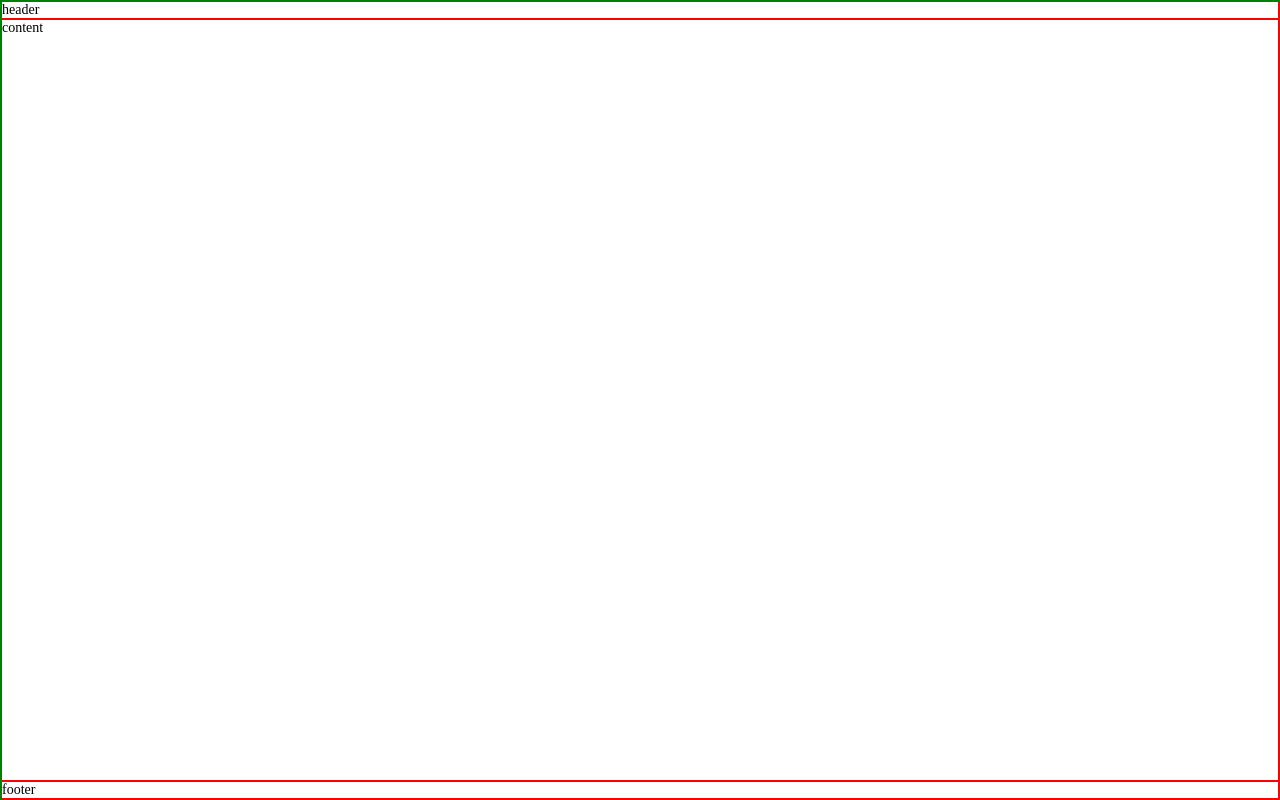
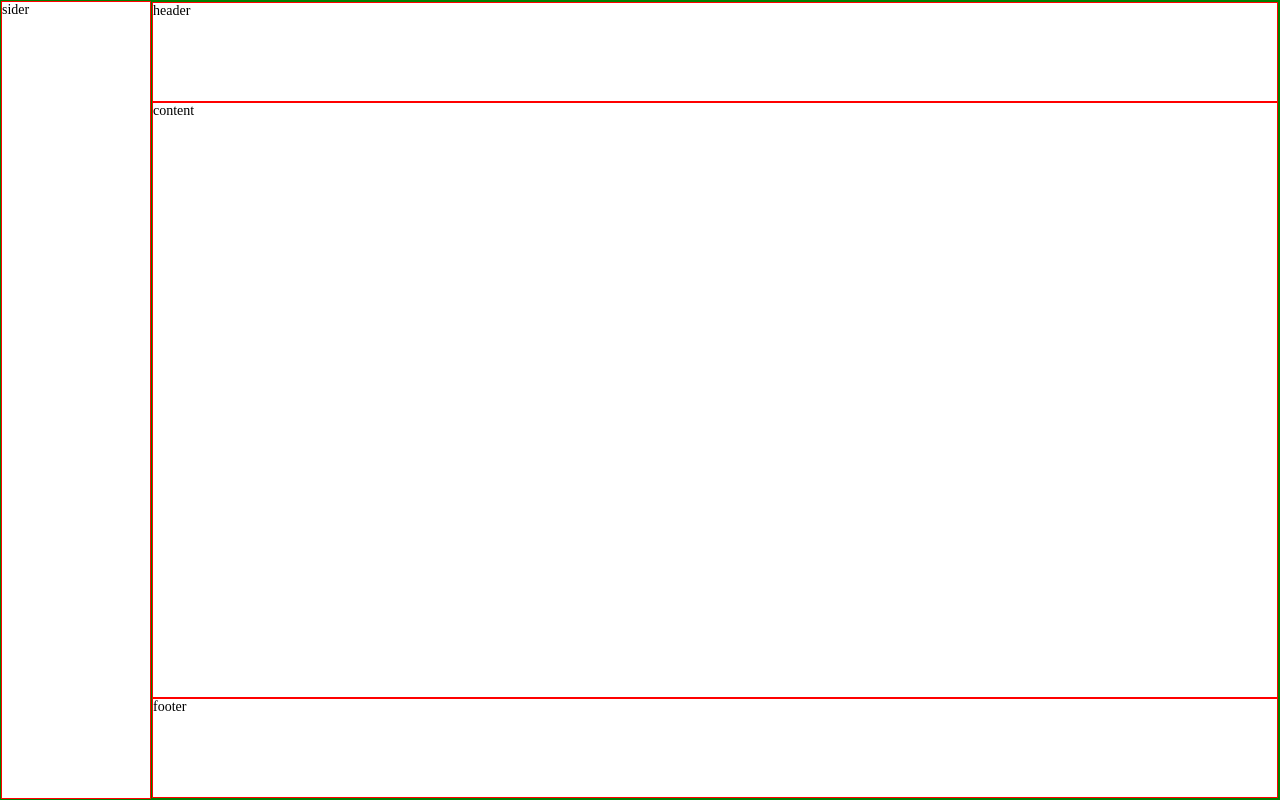
Before and after one commit to doria76593/vue2-lunzi, a Vue app: page / in a window 1280 px wide. Built offline with nearby package versions, Linux system fonts and the light colour scheme.

Commit message:
布局基本完成2，加上了sider为子元素

```diff
--- a/src/content.vue
+++ b/src/content.vue
@@ -6,6 +6,7 @@
 
 <script>
 export default {
+  name: 'gContent',
   data() {
     return {}
   },
@@ -15,7 +16,7 @@ export default {
 </script>
 
 <style scoped lang="scss">
-.content{
+.content {
   flex-grow: 1;
 }
 </style>
--- a/src/cs/demo2.vue
+++ b/src/cs/demo2.vue
@@ -1,8 +1,16 @@
 <template>
-  <g-layout style="height:100vh">
+  <!-- <g-layout style="height:100vh">
     <g-header class="demo">header</g-header>
     <g-content class="demo">content</g-content>
     <g-footer class="demo">footer</g-footer>
+  </g-layout> -->
+  <g-layout style="height: 100vh;">
+    <g-sider class="demo">sider</g-sider>
+    <g-layout>
+      <g-header class="demo">header</g-header>
+      <g-content class="demo">content</g-content>
+      <g-footer class="demo">footer</g-footer>
+    </g-layout>
   </g-layout>
 </template>
 <script>
--- a/src/footer.vue
+++ b/src/footer.vue
@@ -6,6 +6,7 @@
 
 <script>
 export default {
+  name: 'gFooter',
   data() {
     return {}
   },
@@ -16,5 +17,6 @@ export default {
 
 <style scoped lang="scss">
 .footer {
+   height: 100px;
 }
 </style>
--- a/src/header.vue
+++ b/src/header.vue
@@ -6,6 +6,7 @@
 
 <script>
 export default {
+  name: 'gHeader',
   data() {
     return {}
   },
@@ -16,5 +17,6 @@ export default {
 
 <style scoped lang="scss">
 .header {
+  height: 100px;
 }
 </style>
--- a/src/layout.vue
+++ b/src/layout.vue
@@ -1,23 +1,39 @@
 <template>
-  <div class="layout">
+  <div class="layout" :class="layoutClass">
     <slot></slot>
   </div>
 </template>
 
 <script>
 export default {
+  name: 'gLayout',
   data() {
-    return {}
+    return {
+      layoutClass: {
+        hasSider: false,
+      },
+    }
+  },
+  mounted() {
+    this.$children.forEach((vm) => {
+      console.log(vm.$options.name)
+      if (vm.$options.name === 'gSider') {
+        this.layoutClass.hasSider = true
+      }
+    })
   },
   methods: {},
-  components: {},
 }
 </script>
 
 <style scoped lang="scss">
-.layout{
-  border:  1px solid green;
+.layout {
+  border: 1px solid green;
   display: flex;
   flex-direction: column;
+  flex-grow: 1;
+  &.hasSider {
+    flex-direction: row;
+  }
 }
 </style>
--- a/src/sider.vue
+++ b/src/sider.vue
@@ -6,6 +6,7 @@
 
 <script>
 export default {
+  name: 'gSider',
   data() {
     return {}
   },
@@ -15,4 +16,7 @@ export default {
 </script>
 
 <style scoped lang="scss">
+.sider{
+    width: 150px;
+}
 </style>
```
